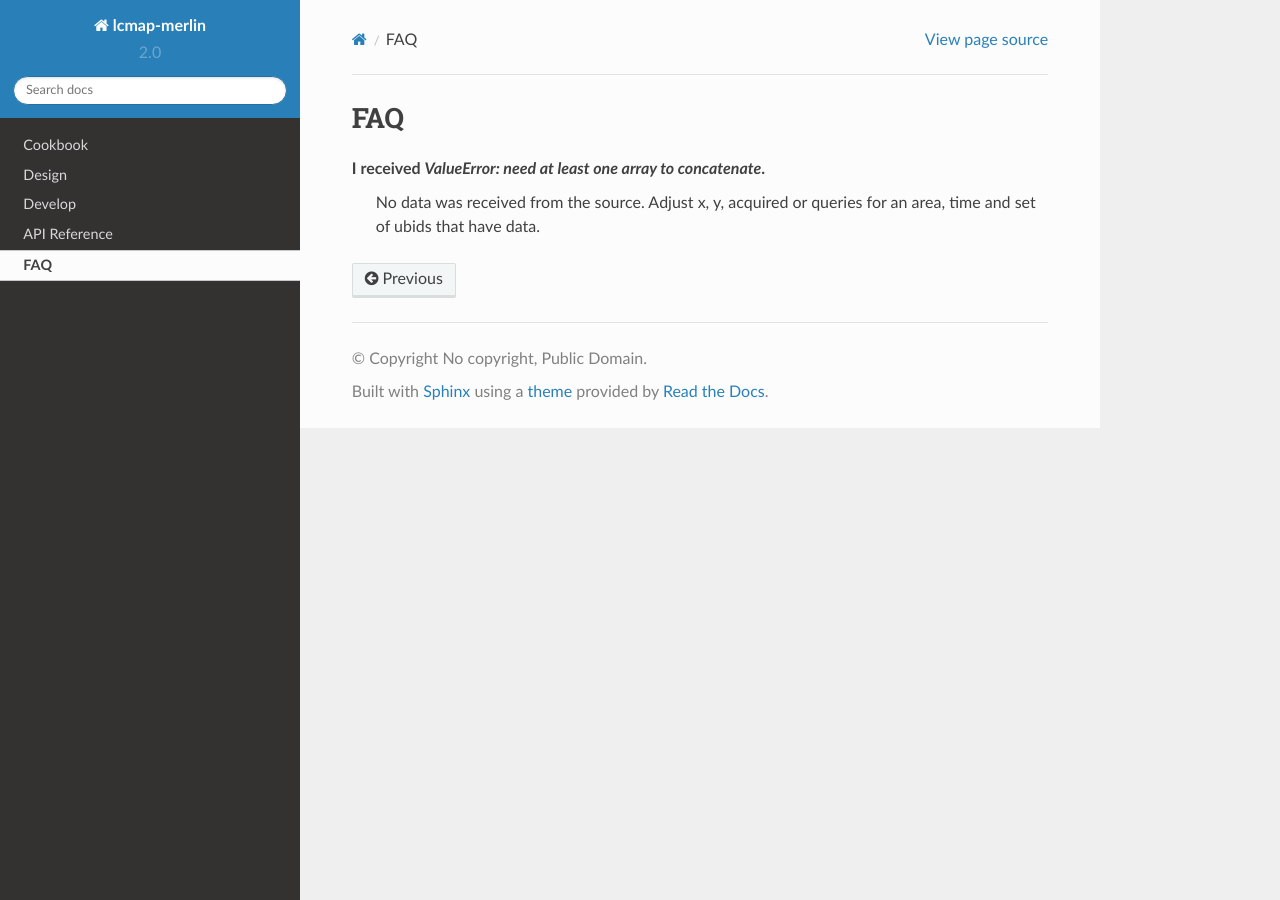
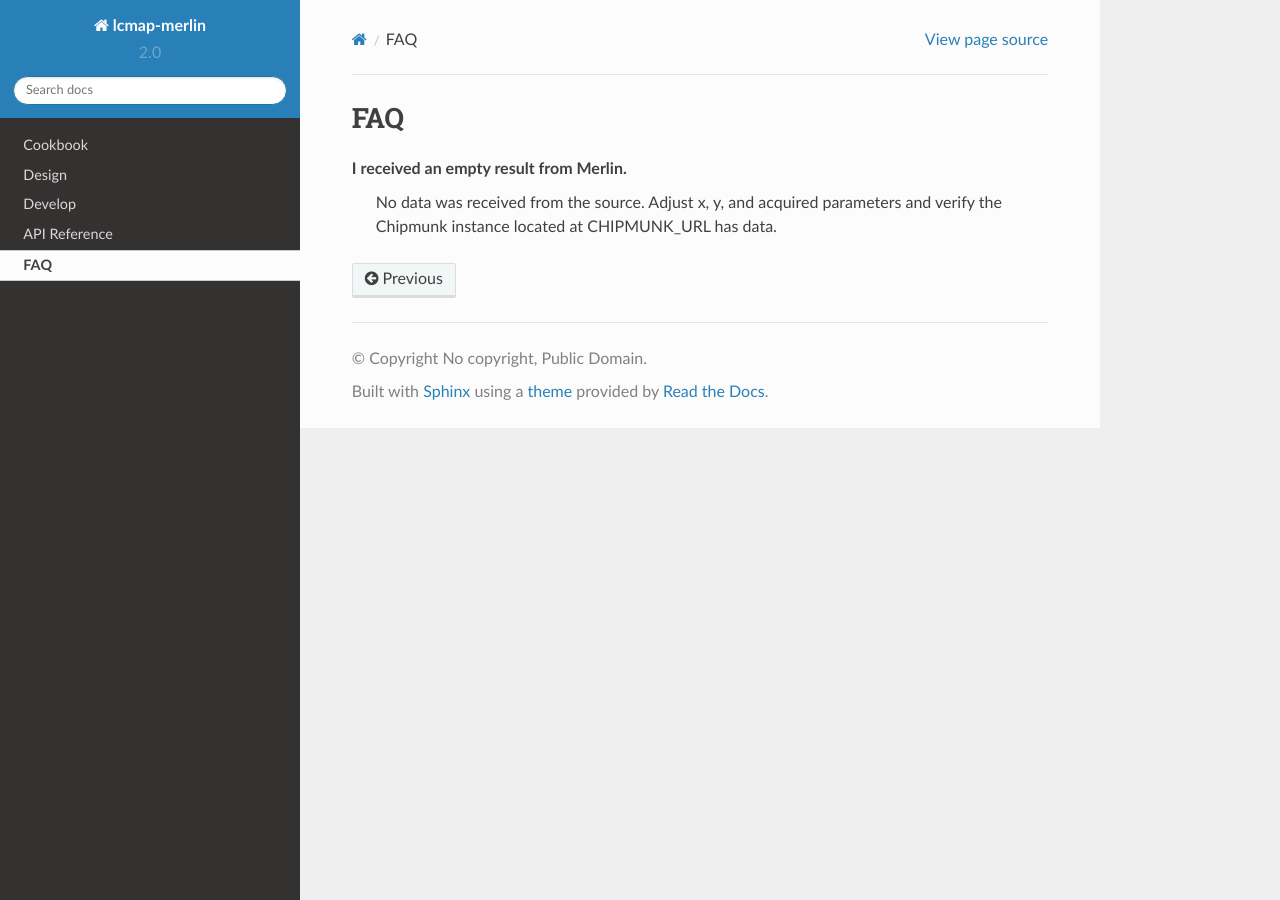
Before and after one commit to USGS-EROS/lcmap-merlin, a Sphinx documentation site: the page built from docs/source/faq.rst, in a window 1280 px wide. Built offline with Sphinx 7.4.7 and the Read the Docs theme 2.0.0, drawn with Linux system fonts in a browser that asks for light colours; formulas are drawn with MathJax 3.

Commit message:
updated faq

```diff
--- a/docs/source/faq.rst
+++ b/docs/source/faq.rst
@@ -1,6 +1,5 @@
 FAQ
 ===
 
-I received `ValueError: need at least one array to concatenate`.
- No data was received from the source.  Adjust x, y, acquired or queries
- for an area, time and set of ubids that have data.
+I received an empty result from Merlin.
+ No data was received from the source.  Adjust x, y, and acquired parameters and verify the Chipmunk instance located at CHIPMUNK_URL has data.
```
